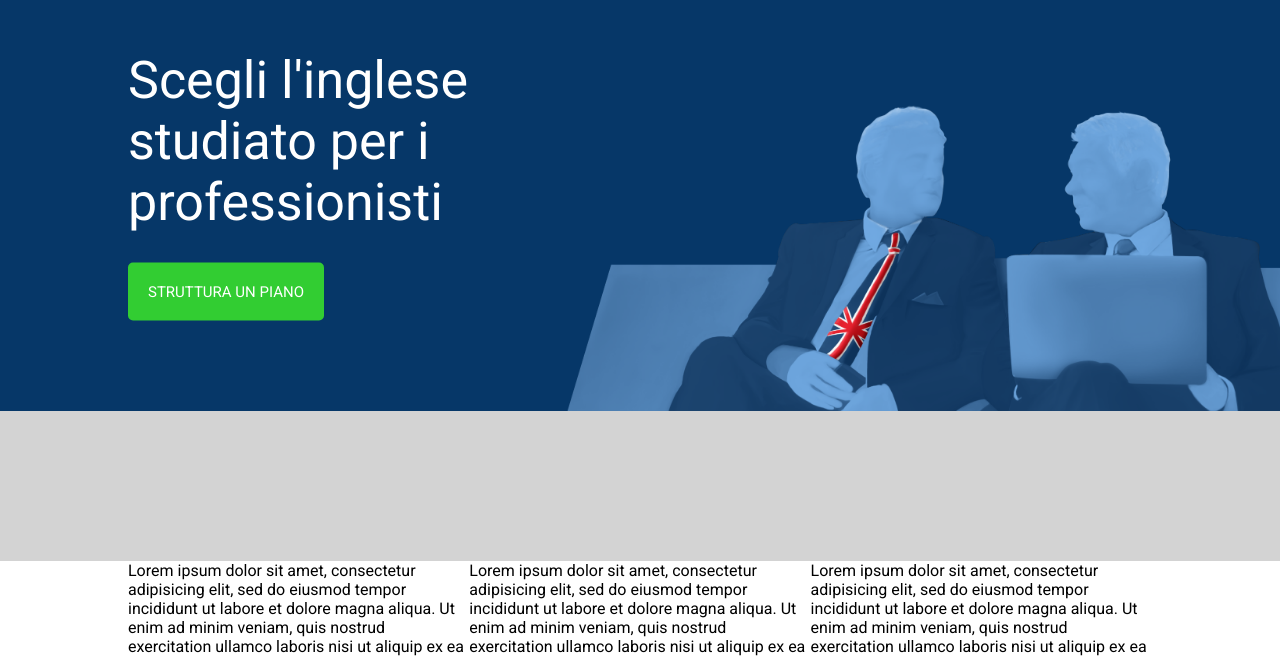
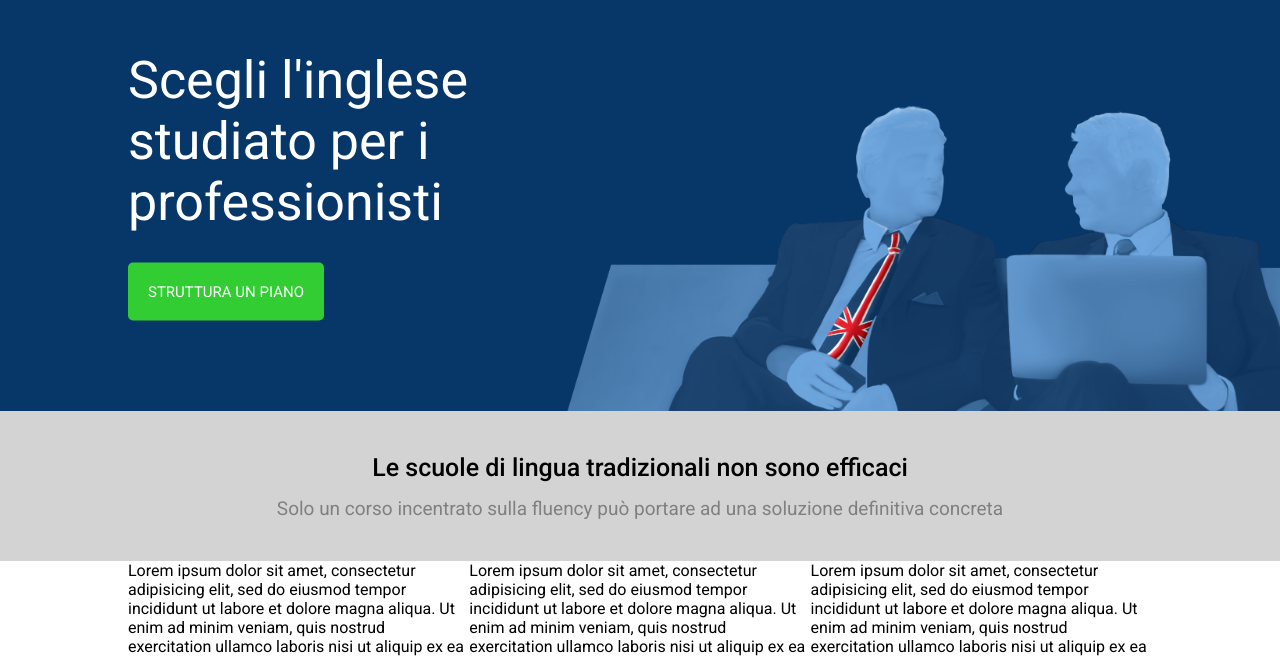
Before and after one commit to antoniolovotrico/htmlcss-fluentify, a plain HTML site: page index.html in a window 1280 px wide. Shown: the part 139-797 px from the top of the page. Drawn offline with Linux system fonts and the light colour scheme.

Commit message:
completato bottom_header

```diff
--- a/assets/css/style.css
+++ b/assets/css/style.css
@@ -121,7 +121,29 @@ a:hover {
 
 .bottom_header {
   height: 150px;
+  text-align: center;
+  position: relative;
 }
+
+.bottom_header_title {
+  position: absolute;
+  top: 50%;
+  left: 50%;
+  transform: translate(-50% ,-50%);
+}
+
+.bottom_header_title h2 {
+  font-weight: 500;
+  font-size: 25px;
+  margin-bottom: 15px;
+}
+
+.bottom_header_title h3 {
+  font-weight: 400;
+  font-size: 19px;
+  color: grey;
+}
+
 
 .row_1 {
   height: 300px;
--- a/index.html
+++ b/index.html
@@ -53,7 +53,13 @@
     <!-- /site header -->
 
     <!-- bottom header -->
-    <div class="bottom_header bg_grey"></div>
+    <div class="bottom_header bg_grey">
+      <div class="bottom_header_title container">
+        <h2>Le scuole di lingua tradizionali non sono efficaci</h2>
+        <h3>Solo un corso incentrato sulla fluency può portare ad una soluzione definitiva concreta</h3>
+      </div>
+
+    </div>
     <!-- /bottom header -->
 
     <!-- main_content -->
```
